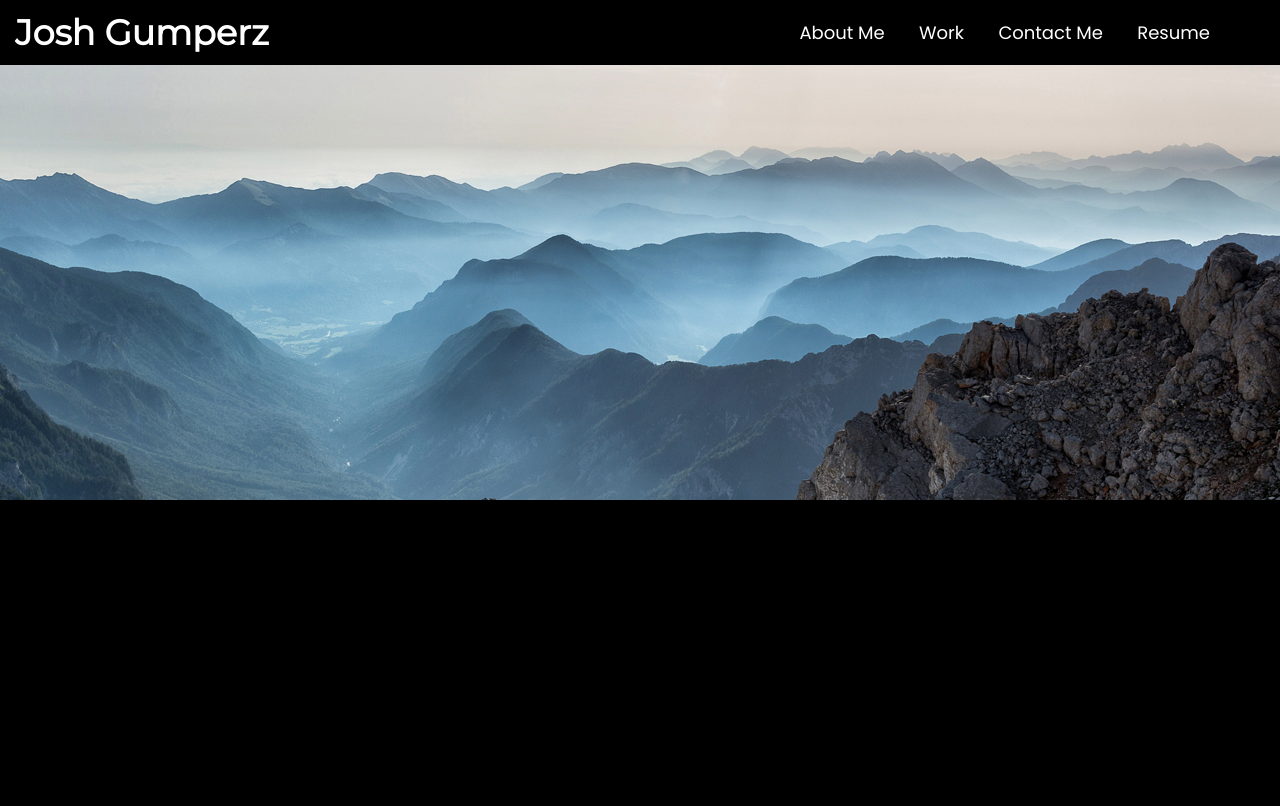
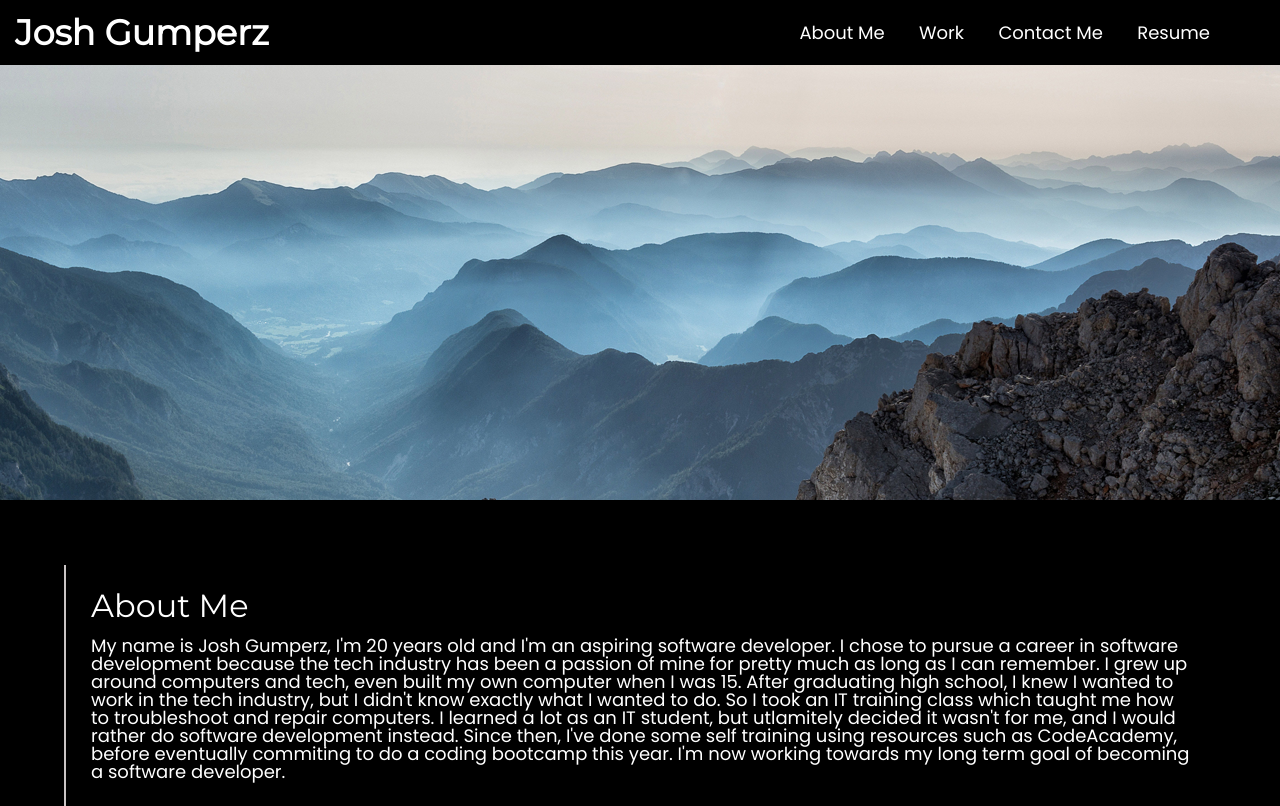
Before and after one commit to JoshGumperz/Josh-Gumperz-Portfolio, a plain HTML site: page index.html in a window 1280 px wide. Drawn offline with Linux system fonts and the light colour scheme.

Commit message:
added and styled about me section

```diff
--- a/assets/css/style.css
+++ b/assets/css/style.css
@@ -60,3 +60,25 @@ header nav li a {
     background-size: cover;
     background-position: center;
 }
+
+.about-me-container {
+    position: relative;
+    margin: auto;
+    top: 40px;
+    width: 90%;
+    color: #ffff;
+    border-left: 2px solid #cac5c5;
+    padding: 15px;
+}
+
+.about-me h2 {
+    font-family: 'Montserrat', sans-serif;
+    padding: 10px 10px 5px 10px;
+    font-size: 32px;
+}
+
+.about-me p {
+    font-size: 18px;
+    font-family: 'Poppins', sans-serif;
+    padding: 10px;
+}
--- a/index.html
+++ b/index.html
@@ -33,5 +33,15 @@
 
     <figure class="header-img" alt="landscape photo of foggy mountains"></figure>
 
+    <main>
+        <section id="about-me" class="about-me">
+            <div class="about-me-container">
+                <h2>About Me</h2>
+                <p>My name is Josh Gumperz, I'm 20 years old and I'm an aspiring software developer. I chose to pursue a career in software development because the tech industry has been a passion of mine for pretty much as long as I can remember. I grew up around computers and tech, even built my own computer when I was 15. After graduating high school, I knew I wanted to work in the tech industry, but I didn't know exactly what I wanted to do. So I took an IT training class which taught me how to troubleshoot and repair computers. I learned a lot as an IT student, but utlamitely decided it wasn't for me, and I would rather do software development instead. Since then, I've done some self training using resources such as CodeAcademy, before eventually commiting to do a coding bootcamp this year. I'm now working towards my long term goal of becoming a software developer.</p>
+            </div>
+        </section>
+
+
+    </main>
 </body>
 </html>
```
